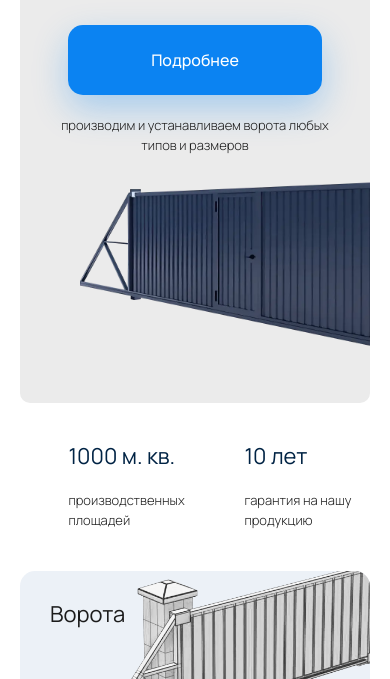
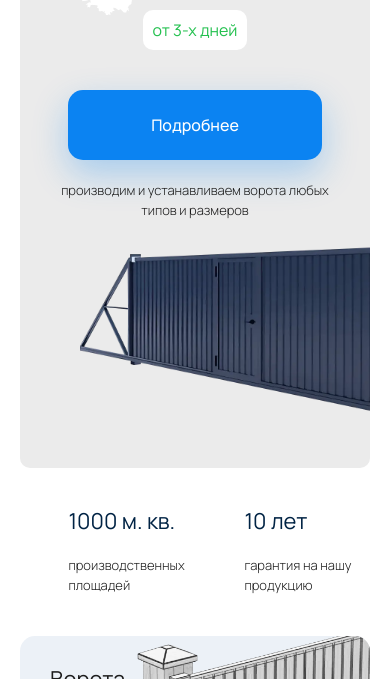
Before and after one commit to Daniil-Fox/gates, a website: page docs/index.html in a window 390 px wide. Shown: the part 421-1100 px from the top of the page. Drawn offline with Linux system fonts and the light colour scheme.

Commit message:
fixed responsive

```diff
--- a/src/scss/components/_hero.scss
+++ b/src/scss/components/_hero.scss
@@ -79,8 +79,8 @@
 
     @include mobile {
       text-align: center;
-
       margin: 0 auto;
+      margin-bottom: 32px;
     }
   }
 
@@ -97,6 +97,11 @@
 
     @include small-tablet {
       gap: 8px;
+    }
+
+    @include mobile {
+      flex-direction: column;
+      gap: 13px;
     }
 
     &::before {
@@ -124,6 +129,11 @@
         height: 52px;
         left: -10px;
         top: 0;
+      }
+
+      @include mobile {
+        left: 32px;
+        top: -14px;
       }
     }
   }
```
Also changed, not shown: docs/css/main.css, 1 other file.
